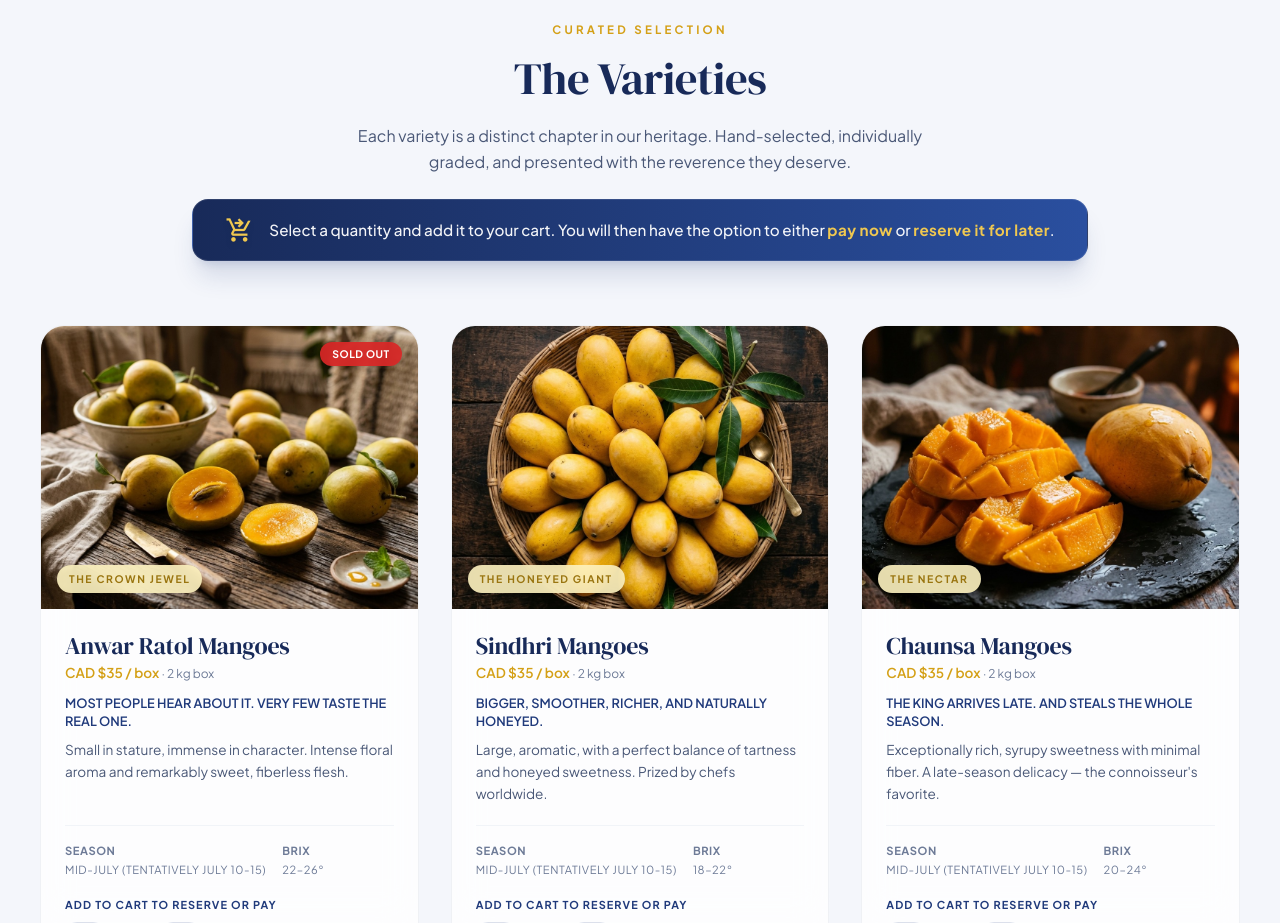
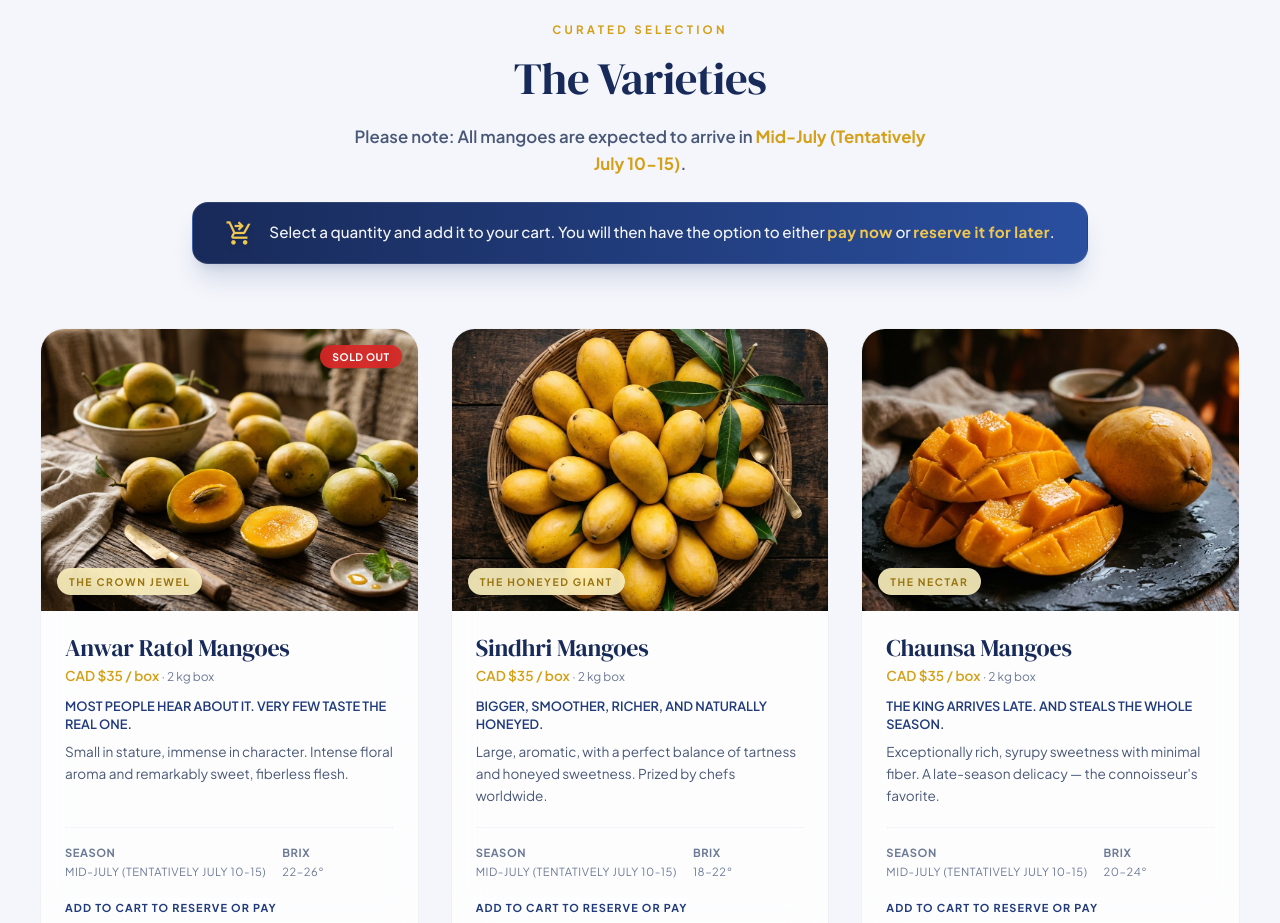
Before and after one commit to hussainalihaq/urselgf, a website: page mangoes/index.html in a window 1280 px wide. Shown: the part 2160-3083 px from the top of the page. Drawn offline with nearby package versions, Linux system fonts and the light colour scheme.

Commit message:
feat: replace variety description with mid-July arrival announcement

```diff
--- a/mangoes/index.html
+++ b/mangoes/index.html
@@ -405,7 +405,7 @@
       <div class="text-center mb-16 reveal">
         <p class="uppercase tracking-[.28em] text-[.72rem] text-[#d4a017] font-bold mb-4">Curated Selection</p>
         <h2 class="text-[clamp(1.8rem,4vw,2.8rem)] mb-5">The Varieties</h2>
-        <p class="text-[#4a5877] max-w-xl mx-auto leading-relaxed mb-4">Each variety is a distinct chapter in our heritage. Hand-selected, individually graded, and presented with the reverence they deserve.</p>
+        <p class="text-[#4a5877] max-w-xl mx-auto leading-relaxed mb-4 font-semibold text-[1.05rem]">Please note: All mangoes are expected to arrive in <strong class="text-[#d4a017]">Mid-July (Tentatively July 10-15)</strong>.</p>
         <div class="inline-flex flex-col sm:flex-row items-center justify-center gap-3 sm:gap-4 bg-gradient-to-r from-[#182a59] to-[#2a4f9f] rounded-2xl px-8 py-4 shadow-xl shadow-[#203a7b]/15 mt-2 text-white/95 text-[.95rem] font-medium border border-white/10 w-full sm:w-auto text-center sm:text-left">
           <span class="material-symbols-outlined text-[#f0c850] text-[28px] drop-shadow-md">shopping_cart_checkout</span>
           <span>Select a quantity and add it to your cart. You will then have the option to either <strong class="text-[#f0c850] font-bold tracking-wide whitespace-nowrap">pay now</strong> or <strong class="text-[#f0c850] font-bold tracking-wide whitespace-nowrap">reserve it for later</strong>.</span>
```
